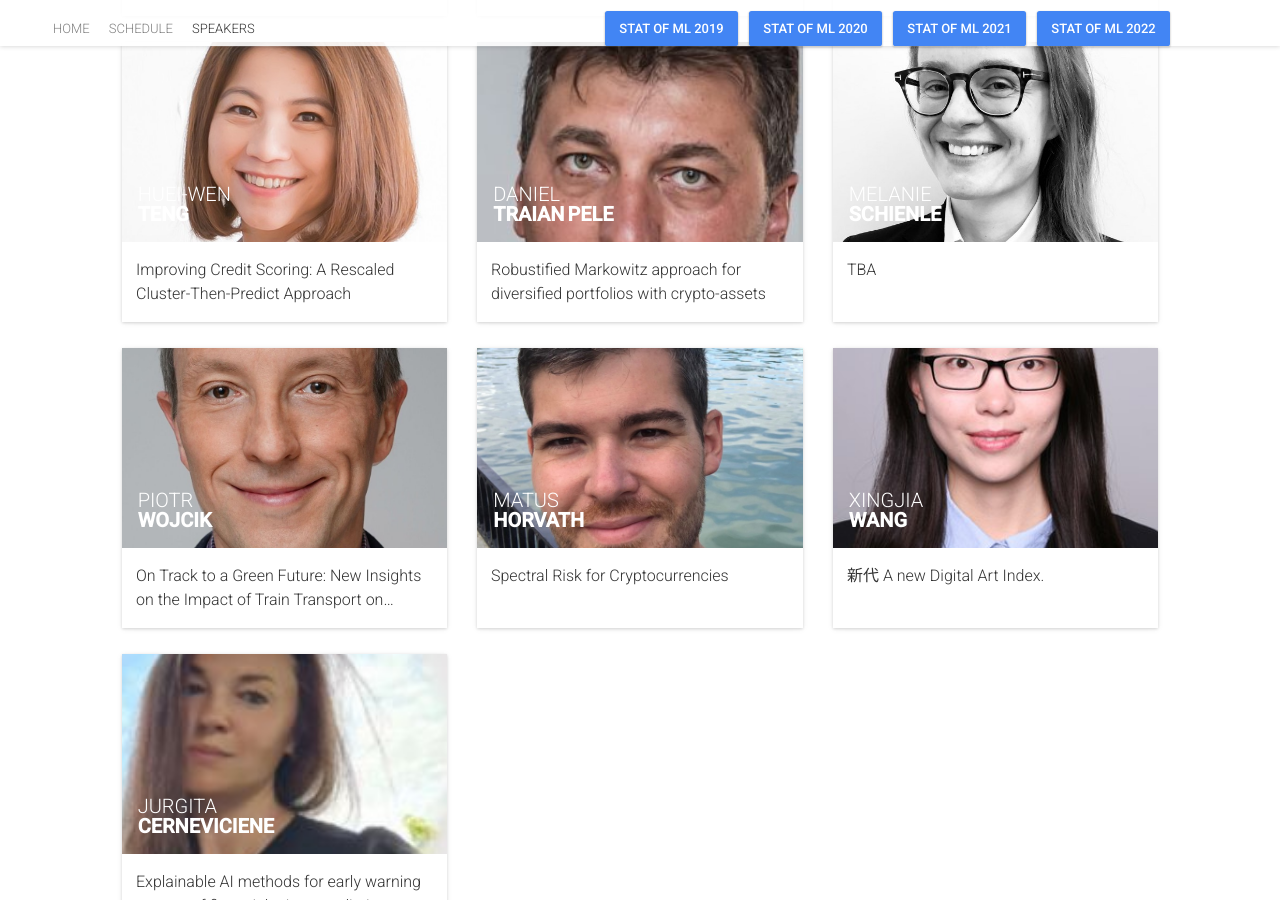
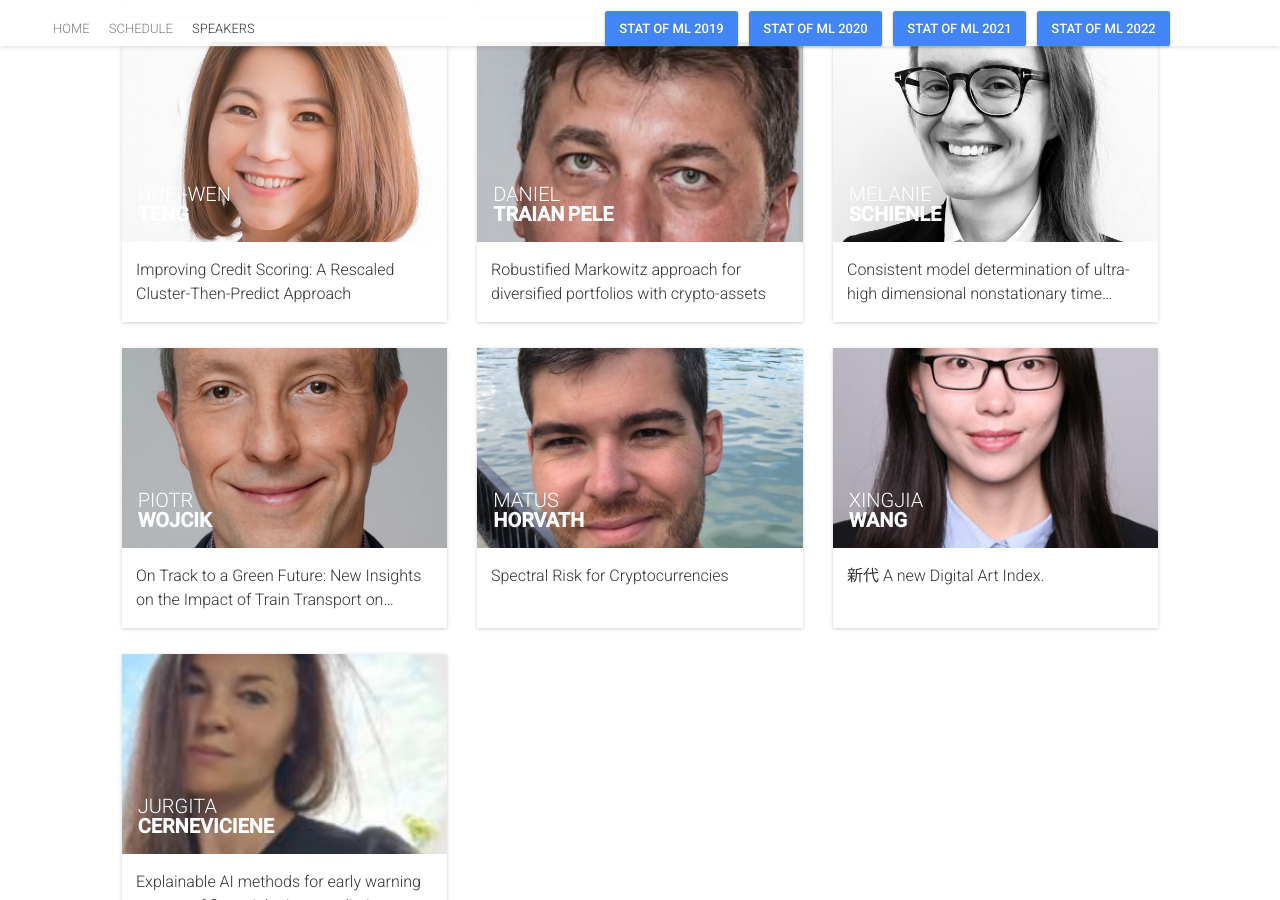
Before and after one commit to barunik/Prague2023, a Jekyll site: the page built from speakers.html, in a window 1280 px wide and 900 px high, scrolled down 1333 px. Built offline with Jekyll 4.4.1, drawn with Linux system fonts in a browser that asks for light colours; nearby versions of some CDN libraries; comment, search, counter and statistics services are not loaded.

Commit message:
Update sessions.yml

```diff
--- a/_data/sessions.yml
+++ b/_data/sessions.yml
@@ -130,7 +130,7 @@
 
 -
   id: 012
-  title: "TBA"
+  title: "Consistent model determination of ultra-high dimensional nonstationary time series"
   description: "Authors: Melanie Schienle<br/>
   <p>Abstract:  TBA </p>"
   subtype: Presentation
```
